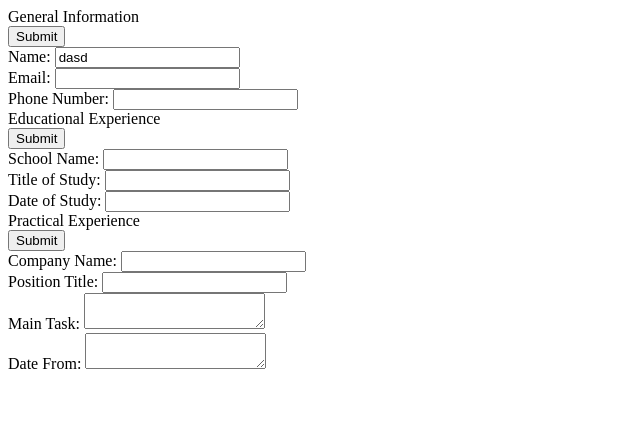
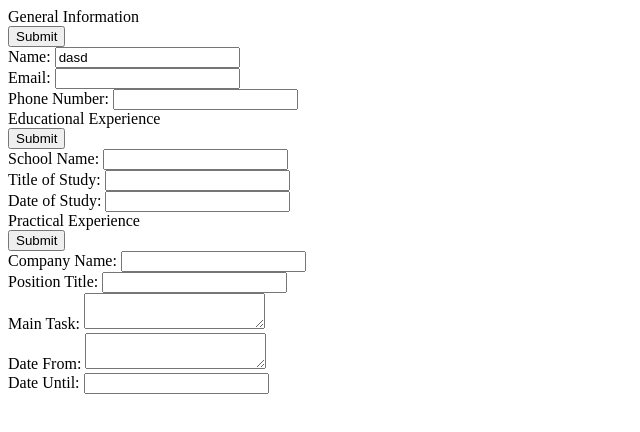
Before and after one commit to JamesGJ5-Learning-To-Code/cv-application, a React (Create React App) app in the folder cv-project/: page / in a window 1280 px wide. Shown: the top 432 px of the page, without its empty margins (0-640 px from the left). Built offline with nearby package versions, Linux system fonts and the light colour scheme.

Commit message:
Add a FormControlField and DisplayedDetail for 'dateUntil'

```diff
--- a/cv-project/src/App.js
+++ b/cv-project/src/App.js
@@ -99,6 +99,13 @@ class App extends Component {
                 useTextarea: true,
                 detailValue: '',
                 detailHeadingText: 'Date From: '
+              },
+              {
+                detailReference: 'dateUntil',
+                detailControlLabelText: 'Date Until: ',
+                useTextarea: false,
+                detailValue: '',
+                detailHeadingText: 'Date Until: '
               }
             ]
           }
```
